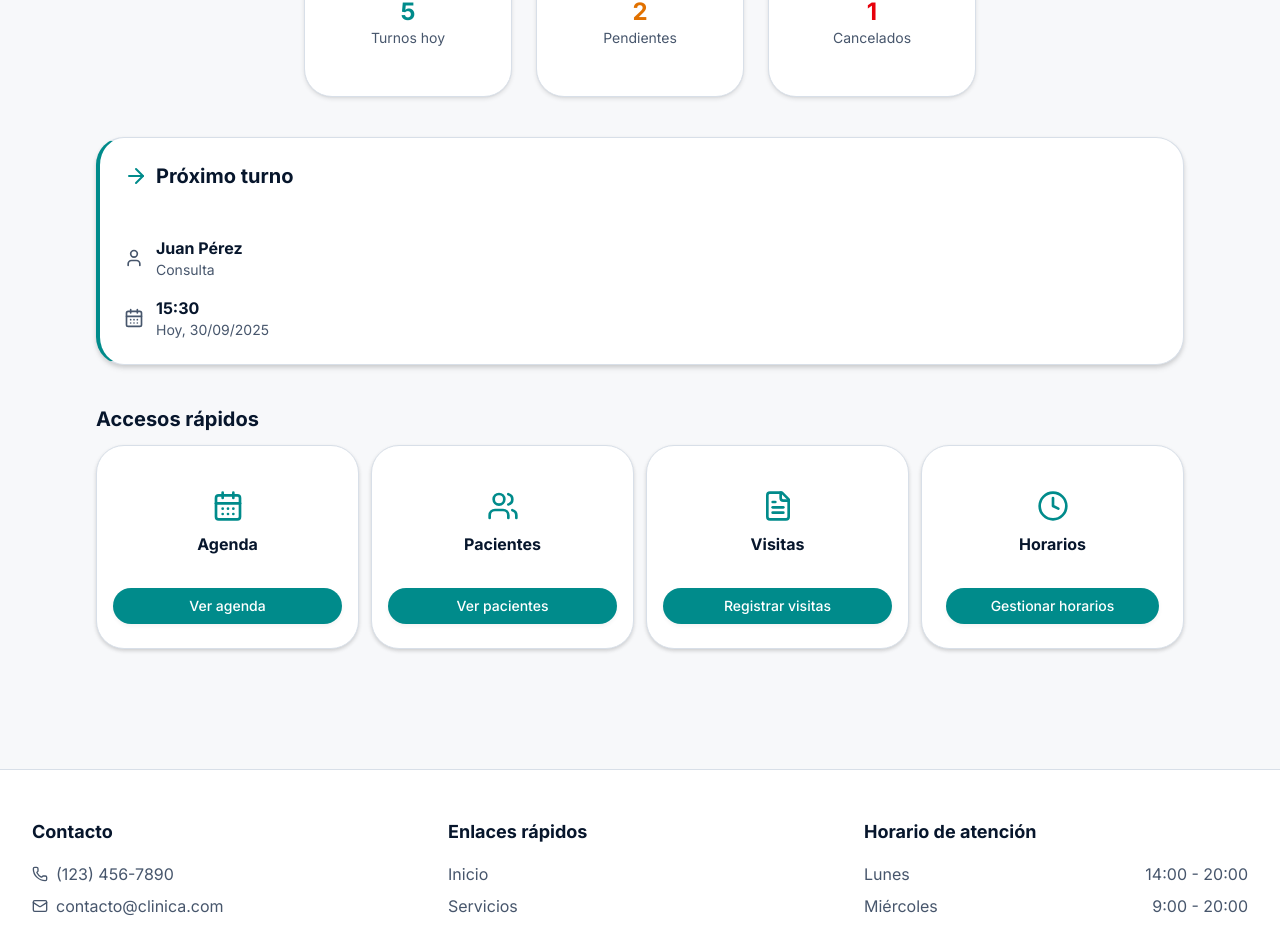
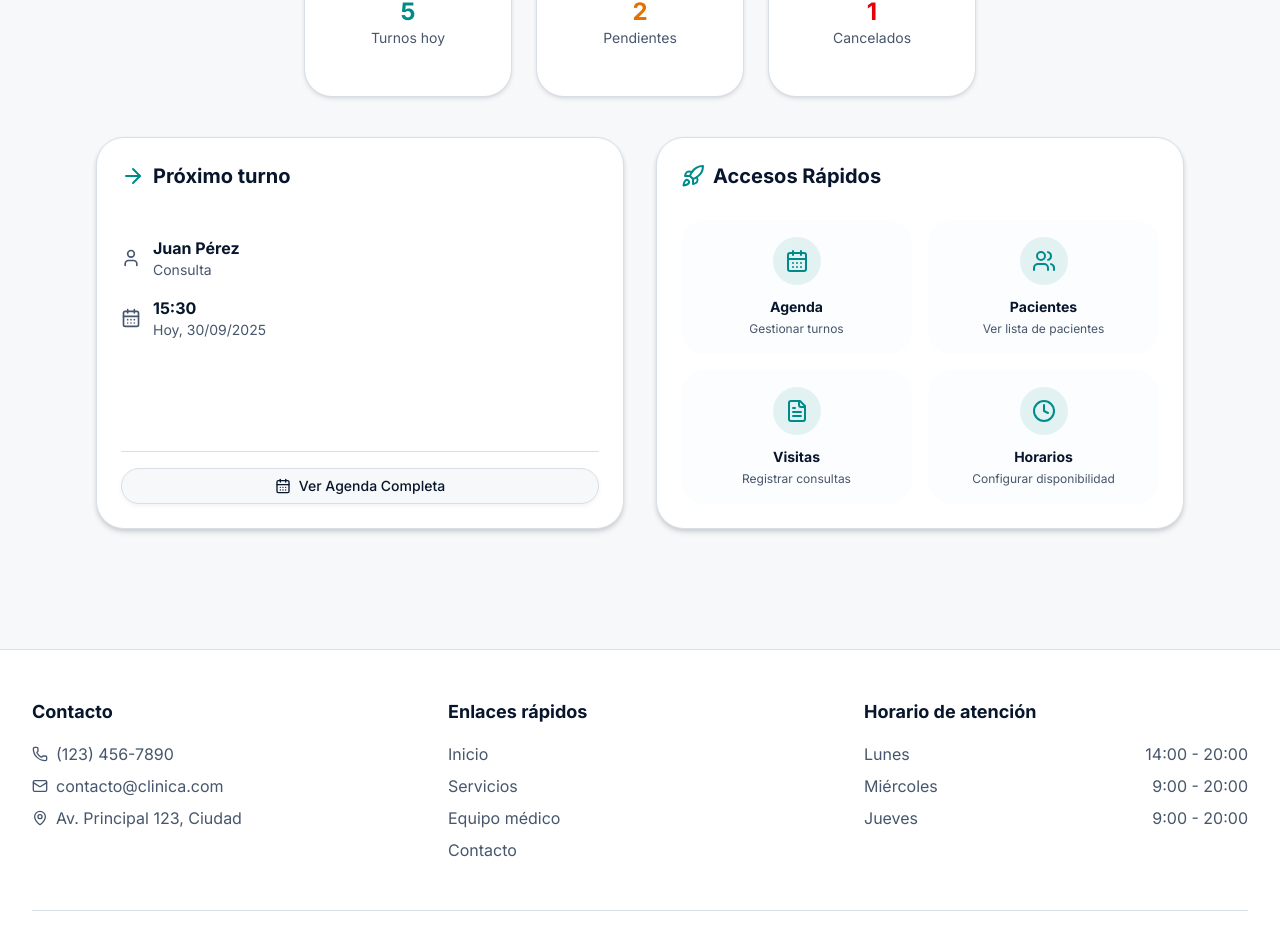
Before and after one commit to melinab1998/TPI-PROGRAMACION-IV, a React (Vite) app in the folder frontend/: page / in a window 1280 px wide. Shown: the part 360-1288 px from the top of the page. Built offline with nearby package versions, Linux system fonts and the light colour scheme.

Commit message:
update-admin-home

```diff
--- a/frontend/src/pages/AdminHome/AdminHome.jsx
+++ b/frontend/src/pages/AdminHome/AdminHome.jsx
@@ -1,6 +1,6 @@
 import { Card, CardContent, CardHeader, CardTitle } from "@/components/ui/card"
 import { Button } from "@/components/ui/button"
-import { CalendarDays, Users, Clock, ArrowRight, User, Calendar, X, FileText } from "lucide-react"
+import { CalendarDays, Users, Clock, User, FileText, Calendar, ArrowRight, X, Rocket } from "lucide-react"
 import { Link } from "react-router-dom"
 
 export default function AdminHome() {
@@ -19,8 +19,36 @@ export default function AdminHome() {
     cancelled: 1,
   }
 
+  const quickActions = [
+    {
+      title: "Agenda",
+      description: "Gestionar turnos",
+      icon: CalendarDays,
+      href: "/schedule",
+    },
+    {
+      title: "Pacientes",
+      description: "Ver lista de pacientes",
+      icon: Users,
+      href: "/patients",
+    },
+    {
+      title: "Visitas",
+      description: "Registrar consultas",
+      icon: FileText,
+      href: "/visit-record",
+    },
+    {
+      title: "Horarios",
+      description: "Configurar disponibilidad",
+      icon: Clock,
+      href: "/availability",
+    }
+  ]
+
   return (
     <div className="px-4 sm:px-6 lg:px-8 py-10 space-y-10 max-w-6xl mx-auto">
+      {/* Header */}
       <header className="space-y-2 text-center sm:text-left">
         <h1 className="text-3xl font-bold bg-gradient-to-r from-primary to-primary/80 bg-clip-text text-transparent mb-2.5">
           ¡Bienvenida, {dentistName}!
@@ -30,52 +58,31 @@ export default function AdminHome() {
             weekday: "long",
             day: "numeric",
             month: "long",
+            year: "numeric"
           })}
         </p>
       </header>
+
+      {/* Stats Cards - Como estaban antes */}
       <div className="flex justify-center">
         <div className="grid grid-cols-1 sm:grid-cols-3 gap-6 max-w-2xl w-full">
-          <Card className="shadow-sm">
-            <CardContent className="flex flex-col items-center justify-center h-full p-6">
-              <Calendar className="w-8 h-8 text-primary mb-3" />
-              <div className="text-2xl font-bold text-primary">
-                {todayStats.total}
-              </div>
-              <div className="text-sm text-muted-foreground">Turnos hoy</div>
-            </CardContent>
-          </Card>
-
-          <Card className="shadow-sm">
-            <CardContent className="flex flex-col items-center justify-center h-full p-6">
-              <Clock className="w-8 h-8 text-amber-500 mb-3" />
-              <div className="text-2xl font-bold text-amber-600">
-                {todayStats.pending}
-              </div>
-              <div className="text-sm text-muted-foreground">Pendientes</div>
-            </CardContent>
-          </Card>
-
-          <Card className="shadow-sm">
-            <CardContent className="flex flex-col items-center justify-center h-full p-6">
-              <X className="w-8 h-8 text-red-500 mb-3" />
-              <div className="text-2xl font-bold text-red-600">
-                {todayStats.cancelled}
-              </div>
-              <div className="text-sm text-muted-foreground">Cancelados</div>
-            </CardContent>
-          </Card>
+          <Card className="shadow-sm"> <CardContent className="flex flex-col items-center justify-center h-full p-6"> <Calendar className="w-8 h-8 text-primary mb-3" /> <div className="text-2xl font-bold text-primary"> {todayStats.total} </div> <div className="text-sm text-muted-foreground">Turnos hoy</div> </CardContent> </Card> <Card className="shadow-sm"> <CardContent className="flex flex-col items-center justify-center h-full p-6"> <Clock className="w-8 h-8 text-amber-500 mb-3" /> <div className="text-2xl font-bold text-amber-600"> {todayStats.pending} </div> <div className="text-sm text-muted-foreground">Pendientes</div> </CardContent> </Card> <Card className="shadow-sm"> <CardContent className="flex flex-col items-center justify-center h-full p-6"> <X className="w-8 h-8 text-red-500 mb-3" /> <div className="text-2xl font-bold text-red-600"> {todayStats.cancelled} </div> <div className="text-sm text-muted-foreground">Cancelados</div> </CardContent> </Card>
         </div>
       </div>
-      <Card className="shadow-lg border-l-4 border-l-primary">
+
+      <div className="grid grid-cols-1 lg:grid-cols-2 gap-8">
+        {/* Próximo Turno - Más alto */}
+<Card className="shadow-lg min-h-[260px] flex flex-col">
   <CardHeader className="pb-4">
     <CardTitle className="flex items-center gap-2 text-xl font-semibold">
       <ArrowRight className="w-6 h-6 text-primary" />
       Próximo turno
     </CardTitle>
   </CardHeader>
-        <CardContent className="space-y-4">
+  <CardContent className="flex-1 space-y-6 flex flex-col justify-between">
     {nextAppointment ? (
       <>
+        <div className="space-y-4">
           <div className="flex items-center gap-3">
             <User className="w-5 h-5 text-muted-foreground" />
             <div>
@@ -90,73 +97,58 @@ export default function AdminHome() {
               <p className="text-sm text-muted-foreground">{nextAppointment.fecha}</p>
             </div>
           </div>
+        </div>
+        <div className="pt-4 border-t">
+          <Link to="/schedule">
+            <Button variant="outline" className="w-full flex items-center gap-2">
+              <CalendarDays className="w-4 h-4" />
+              Ver Agenda Completa
+            </Button>
+          </Link>
+        </div>
       </>
     ) : (
-            <p className="text-muted-foreground text-base text-center py-3">
-              No tienes turnos programados.
+      <div className="flex flex-col flex-1 items-center justify-center text-center">
+        <CalendarDays className="w-12 h-12 text-muted-foreground mb-3 opacity-50" />
+        <p className="text-muted-foreground text-base mb-4">
+          No tienes turnos programados
         </p>
+        <Link to="/schedule">
+          <Button className="flex items-center gap-2">
+            <Plus className="w-4 h-4" />
+            Crear Primer Turno
+          </Button>
+        </Link>
+      </div>
     )}
   </CardContent>
 </Card>
-      <div>
-        <h2 className="text-lg sm:text-xl font-semibold mb-3">Accesos rápidos</h2>
-        <div className="grid grid-cols-1 sm:grid-cols-2 lg:grid-cols-4 gap-3">
-            <Card className="shadow-md hover:shadow-lg transition-all border">
-    <CardHeader className="flex flex-col items-center pb-2 px-4 mt-5">
-      <CalendarDays className="w-8 h-8 sm:w-8 sm:h-8 text-primary mb-1" />
-      <CardTitle className="text-sm sm:text-base font-semibold text-center">Agenda</CardTitle>
+
+{/* Accesos Rápidos - Más alto */}
+<Card className="shadow-lg min-h-[260px] flex flex-col">
+  <CardHeader>
+    <CardTitle className="flex items-center gap-2 text-xl font-semibold">
+      <Rocket className="w-6 h-6 text-primary" />
+      Accesos Rápidos
+    </CardTitle>
   </CardHeader>
-    <CardContent className="flex justify-center pt-0 px-4">
-      <Link to="/schedule" className="w-full">
-        <Button variant="default" className="w-full text-xs sm:text-sm" size="default">
-          Ver agenda
-        </Button>
+  <CardContent className="flex-1 flex items-center">
+    <div className="grid grid-cols-2 gap-4 w-full">
+      {quickActions.map((action, index) => (
+        <Link key={index} to={action.href} className="block">
+          <div className="p-4 text-center bg-muted/20 hover:bg-muted/40 rounded-lg transition-all duration-300 cursor-pointer border border-transparent hover:border-primary/20">
+            <div className="p-2 bg-primary/10 rounded-full w-12 h-12 mx-auto mb-3 flex items-center justify-center">
+              <action.icon className="w-6 h-6 text-primary" />
+            </div>
+            <h3 className="font-semibold text-sm mb-1">{action.title}</h3>
+            <p className="text-xs text-muted-foreground">{action.description}</p>
+          </div>
         </Link>
+      ))}
+    </div>
   </CardContent>
 </Card>
 
-  <Card className="shadow-md hover:shadow-lg transition-all border">
-    <CardHeader className="flex flex-col items-center pb-2 px-4 mt-5">
-      <Users className="w-8 h-8 sm:w-8 sm:h-8 text-primary mb-1" />
-      <CardTitle className="text-sm sm:text-base font-semibold text-center">Pacientes</CardTitle>
-    </CardHeader>
-    <CardContent className="flex justify-center pt-0 px-4">
-      <Link to="/patients" className="w-full">
-        <Button variant="default" className="w-full text-xs sm:text-sm" size="default">
-          Ver pacientes
-        </Button>
-      </Link>
-    </CardContent>
-  </Card>
-
-  <Card className="shadow-md hover:shadow-lg transition-all border">
-    <CardHeader className="flex flex-col items-center pb-2 px-4 mt-5">
-      <FileText className="w-8 h-8 sm:w-8 sm:h-8 text-primary mb-1" />
-      <CardTitle className="text-sm sm:text-base font-semibold text-center">Visitas</CardTitle>
-    </CardHeader>
-    <CardContent className="flex justify-center pt-0 px-4">
-      <Link to="/visit-record" className="w-full">
-        <Button variant="default" className="w-full text-xs sm:text-sm" size="default">
-          Registrar visitas
-        </Button>
-      </Link>
-    </CardContent>
-  </Card>
-
-  <Card className="shadow-md hover:shadow-lg transition-all border">
-    <CardHeader className="flex flex-col items-center pb-2 px-4 mt-5">
-      <Clock className="w-8 h-8 sm:w-8 sm:h-8 text-primary mb-1" />
-      <CardTitle className="text-sm sm:text-base font-semibold text-center">Horarios</CardTitle>
-    </CardHeader>
-    <CardContent className="flex justify-center pt-0 px-6">
-      <Link to="/availability" className="w-full">
-        <Button variant="default" className="w-full text-xs sm:text-sm" size="default">
-          Gestionar horarios
-        </Button>
-      </Link>
-    </CardContent>
-  </Card>
-        </div>
       </div>
     </div>
   )
```
Lines whose indentation alone changed are shown as unchanged.
